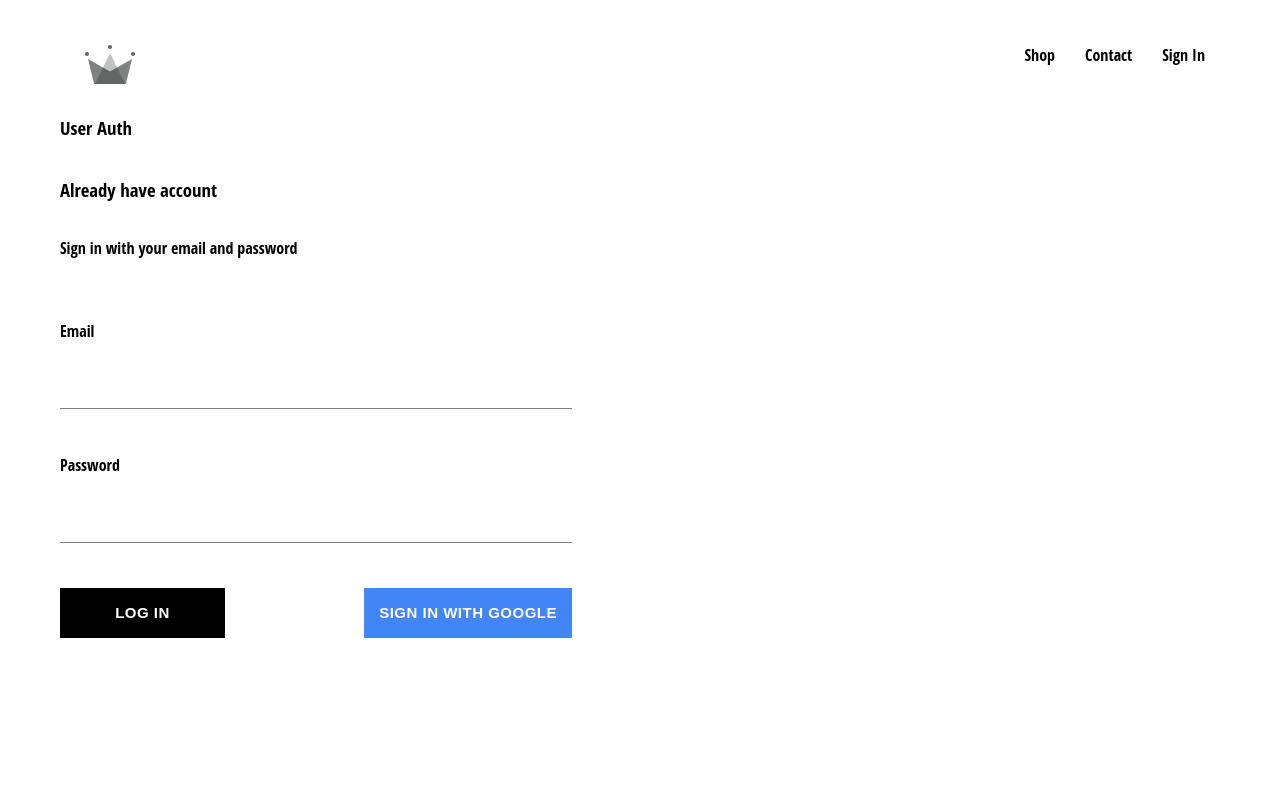
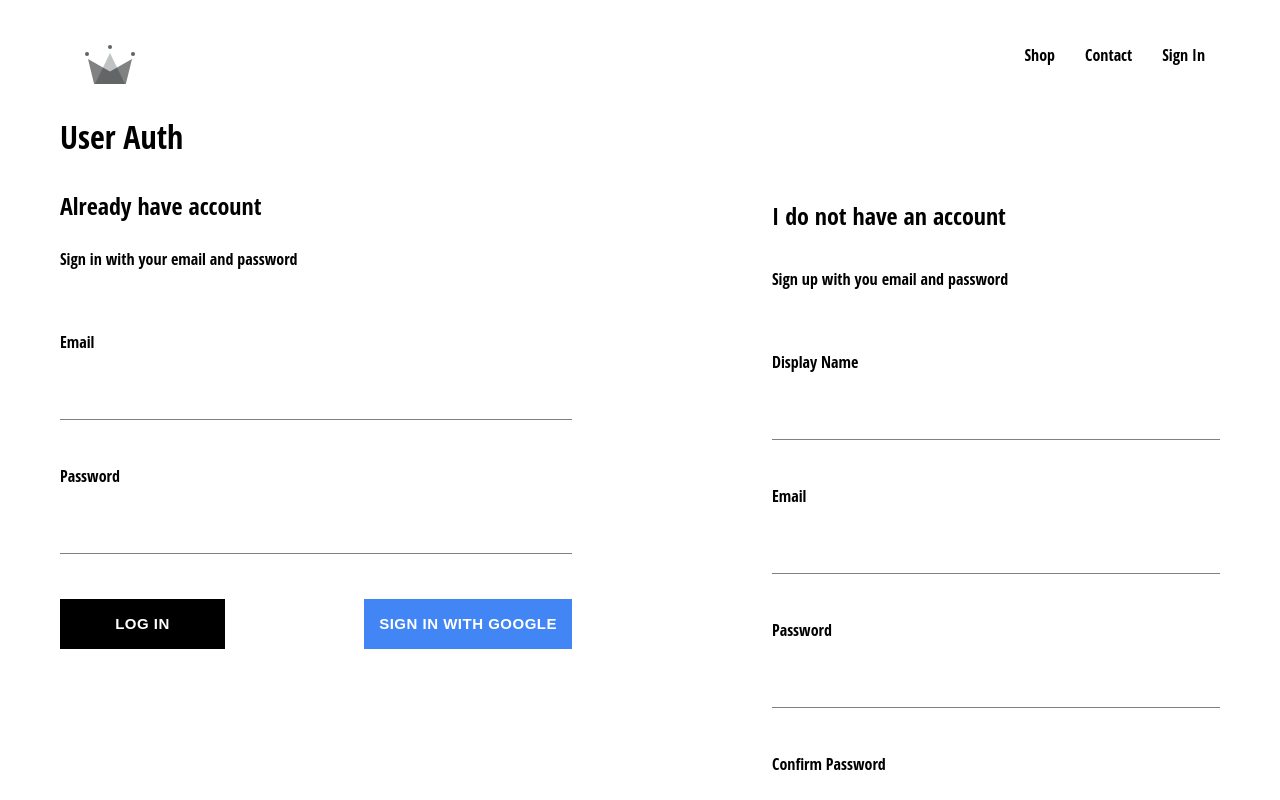
Before and after one commit to LFMB/crwn-clothing, a React (Create React App) app: page /sign-in in a window 1280 px wide. Shown: the top 800 px of the page. Built offline with nearby package versions, Linux system fonts and the light colour scheme; no server answers.

Commit message:
added firebase and sign up capabilities for email

```diff
--- a/src/App.css
+++ b/src/App.css
@@ -12,3 +12,9 @@
 * {
 	box-sizing: border-box;
 }
+
+.row {
+	display: flex;
+	flex-direction:row;
+	justify-content: space-between;
+}
--- a/src/App.js
+++ b/src/App.js
@@ -9,7 +9,7 @@
 
 import Header from './components/header/header.component';
 
-import { auth } from './firebase/firebase.utils';
+import { auth, createUserProfileDocument } from './firebase/firebase.utils';
 
 
 import './App.css';
@@ -27,11 +27,24 @@
   unsubscribeFromAuth = null;
 
   componentDidMount(){
-    this.unsubscribeFromAuth = auth.onAuthStateChanged(user => {
-      this.setState({currentUser: user });
+    this.unsubscribeFromAuth = auth.onAuthStateChanged(async userAuth => {
+     //  this.setState({currentUser: user });
+      // console.log(user);
+      if(userAuth){
+        const userRef = await createUserProfileDocument(userAuth);
 
-       console.log(user);
-    })
+        userRef.onSnapshot(snapShot => {
+          // console.log(snapShot.data());
+          this.setState({
+            currentUser: {
+              id: snapShot.id,
+              ...snapShot.data()
+            }
+          });
+        });
+      }
+      this.setState({currentUser: userAuth});
+    });
   }
 
   componentWillUnmount(){
--- a/src/components/sign-in/sign-in.component.jsx
+++ b/src/components/sign-in/sign-in.component.jsx
@@ -3,7 +3,7 @@
 import FormInput from '../form-input/form-input.component';
 import FormBtn from '../buttons/form-btn.component';
 
-import { signInWithGoogle } from '../../firebase/firebase.utils';
+import { auth, signInWithGoogle } from '../../firebase/firebase.utils';
 
 import './sign-in.styles.scss';
 
@@ -19,8 +19,17 @@
 		}
 	}
 
-	handleSubmit = event => {
+	handleSubmit = async event => {
 		event.preventDefault();
+
+		const { email, password } = this.state;
+
+		try{
+			await auth.signInWithEmailAndPassword(email, password);
+			this.setState({password: '', email: ''})
+		} catch(error){
+			console.log(error);
+		}
 
 		this.setState({
 			email: '',
@@ -35,11 +44,12 @@
 		this.setState({[name]: value})
 	}
 
+
 	render(){
 		return (
-		<div className="sign-in">
-			<h3>Already have account</h3>
-			<p>Sign in with your email and password </p>
+		<div className="sign-in component">
+			<h2 className="title">Already have account</h2>
+			<p className="blurb">Sign in with your email and password </p>
 
 			<form onSubmit={this.handleSubmit}>
 
--- /dev/null
+++ b/src/components/sign-up/sign-up.component.jsx
@@ -0,0 +1,127 @@
+import React from 'react';
+
+import FormInput from '../form-input/form-input.component';
+import FormBtn from '../buttons/form-btn.component';
+
+import { auth, createUserProfileDocument } from '../../firebase/firebase.utils';
+
+import './sign-up.styles.scss';
+
+class SignUp extends React.Component {
+	constructor(){
+		super();
+
+		this.state = {
+			displayName: '',
+			email: '',
+			password: '',
+			confirmPassword: ''
+		}
+	}
+
+	handleSubmit = async event => {
+		event.preventDefault();
+
+		const {
+			displayName,
+			email,
+			password,
+			confirmPassword
+		} = this.state;
+
+		if(password !== confirmPassword){
+			alert("Passwords do not match")
+			return;
+		}
+
+		try{
+			const {user} = await auth.createUserWithEmailAndPassword(
+				email,
+				password
+			);
+
+			await createUserProfileDocument(user, {displayName});
+
+			this.setState({
+				displayName: '',
+				email: '',
+				password: '',
+				confirmPassword: ''
+			})
+
+		} catch(error){
+			console.error(error)
+		}
+	};
+
+
+	handleChange = event => {
+		const {name, value } = event.target;
+
+		this.setState({[name]: value});
+	}
+
+
+	render(){
+		const {
+			displayName,
+			password,
+			email,
+			confirmPassword
+		} = this.state;
+
+		return(
+			<div className="sign-up">
+				<h2 className="title">
+					I do not have an account
+				</h2>
+				<p>Sign up with you email and password</p>
+				<form
+					className="sign-up-form"
+					onSubmit={this.handleSubmit}
+				>
+					<FormInput
+						type="text"
+						name="displayName"
+						value={displayName}
+						onChange={this.handleChange}
+						label="Display Name"
+						required
+					/>
+
+					<FormInput
+						type="email"
+						name="email"
+						value={email}
+						onChange={this.handleChange}
+						label="Email"
+						required
+					/>
+
+					<FormInput
+						type="password"
+						name="password"
+						value={password}
+						onChange={this.handleChange}
+						label="Password"
+						required
+					/>
+
+					<FormInput
+						type="password"
+						name="confirmPassword"
+						value={confirmPassword}
+						onChange={this.handleChange}
+						label="Confirm Password"
+						required
+					/>
+					<FormBtn type="submit">Sign Up</FormBtn>
+
+				</form>
+			</div>
+		)
+	}
+}
+
+
+export default SignUp;
--- /dev/null
+++ b/src/components/sign-up/sign-up.styles.scss
@@ -0,0 +1,5 @@
+.sign-up {
+	display: flex;
+	flex-direction: column;
+	width:  35vw;
+}
--- a/src/firebase/firebase.utils.js
+++ b/src/firebase/firebase.utils.js
@@ -17,8 +17,40 @@
 	appId: "1:792384078737:web:e817bc82d522c213e7d030"
 };
 
+
 firebase.initializeApp(config);
 
+
+export const createUserProfileDocument = async (userAuth, additionalData) => {
+// if userAuth object does not exist
+	if(!userAuth){
+		return;
+	}
+	// so if it exists
+	const userRef = firestore.doc(`users/${userAuth.uid}`);
+
+	const snapShot = await userRef.get();
+
+	if(!snapShot.exists){
+		const {displayName, email } = userAuth;
+		const createdAt = new Date();
+
+		try {
+			await userRef.set({
+				displayName,
+				email,
+				createdAt,
+				...additionalData
+			})
+		} catch(error) {
+			console.log('error creating user', error.message);
+		}
+	}
+	// console.log(snapShot)
+
+	return userRef;
+
+}
 
 
 export const auth = firebase.auth();
@@ -26,7 +58,7 @@
 
 
 const provider = new firebase.auth.GoogleAuthProvider();
-provider.setCustomParameters({prompt: 'select_account'});
+provider.setCustomParameters({ prompt: 'select_account' });
 export const signInWithGoogle = () => auth.signInWithPopup(provider);
 
 export default firebase;
--- a/src/pages/user-auth/user-auth.component.jsx
+++ b/src/pages/user-auth/user-auth.component.jsx
@@ -1,14 +1,18 @@
 import React from 'react';
 
 import SignIn from '../../components/sign-in/sign-in.component';
+import SignUp from '../../components/sign-up/sign-up.component';
 
 import './user-auth.styles.scss';
 
 
 const UserAuth = () => (
-	<div className="user-auth">
-		<h3>User Auth</h3>
-		<SignIn />
+	<div className="page-content">
+		<h1 className='page-title'>User Auth</h1>
+		<div className='row'>
+			<SignIn />
+			<SignUp />
+		</div>
 	</div>
 );
 
```
Also changed, not shown: src/test.js (added, +11 -0 lines).
